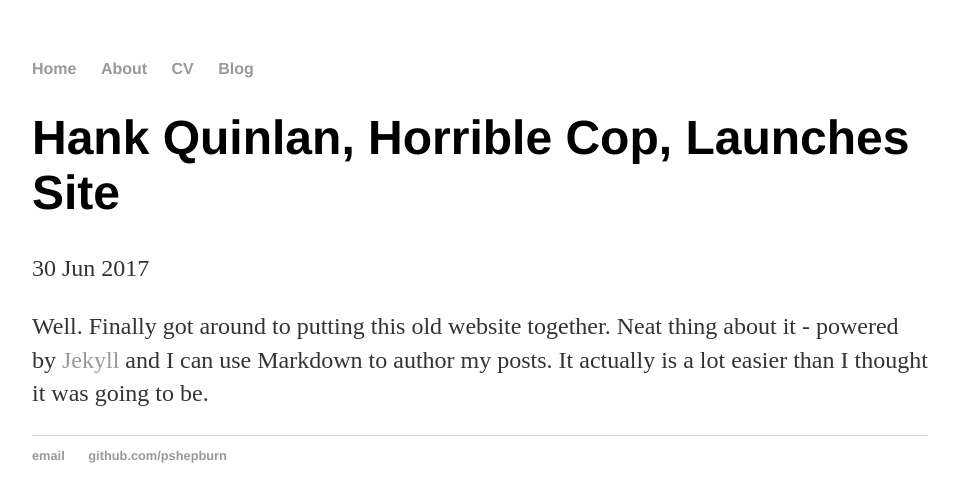
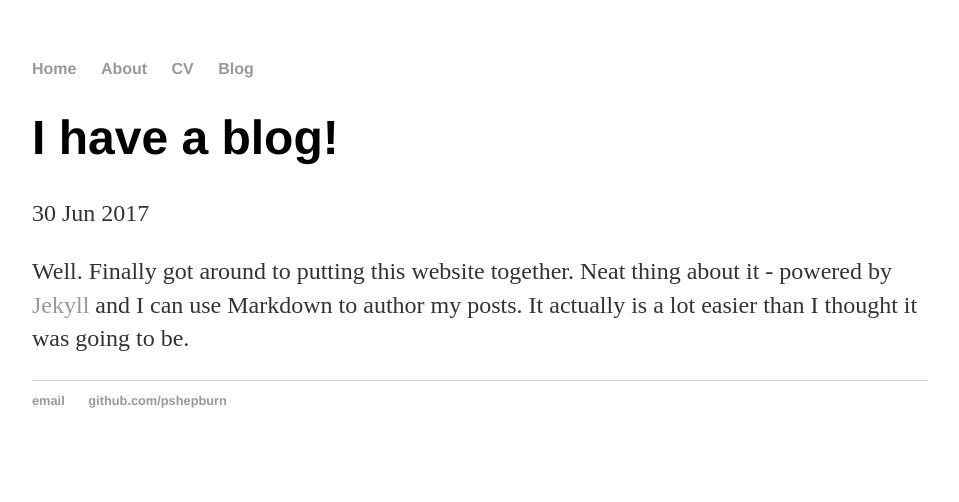
Before and after one commit to pshepburn/pshepburn.github.io, a Jekyll site: the page built from _posts/2017-06-30-first-post.md, in a window 1280 px wide. Shown: the top 502 px of the page, without its empty margins (160-1119 px from the left). Built offline with Jekyll 4.4.1, drawn with Linux system fonts in a browser that asks for light colours.

Commit message:
changing the blog

```diff
--- a/_posts/2017-06-30-first-post.md
+++ b/_posts/2017-06-30-first-post.md
@@ -1,7 +1,7 @@
 ---
 layout: post
-title: "Hank Quinlan, Horrible Cop, Launches Site"
+title: "I have a blog!"
 date: 2017-06-30
 ---
 
-Well. Finally got around to putting this old website together. Neat thing about it - powered by [Jekyll](http://jekyllrb.com) and I can use Markdown to author my posts. It actually is a lot easier than I thought it was going to be.
+Well. Finally got around to putting this website together. Neat thing about it - powered by [Jekyll](http://jekyllrb.com) and I can use Markdown to author my posts. It actually is a lot easier than I thought it was going to be.
```
